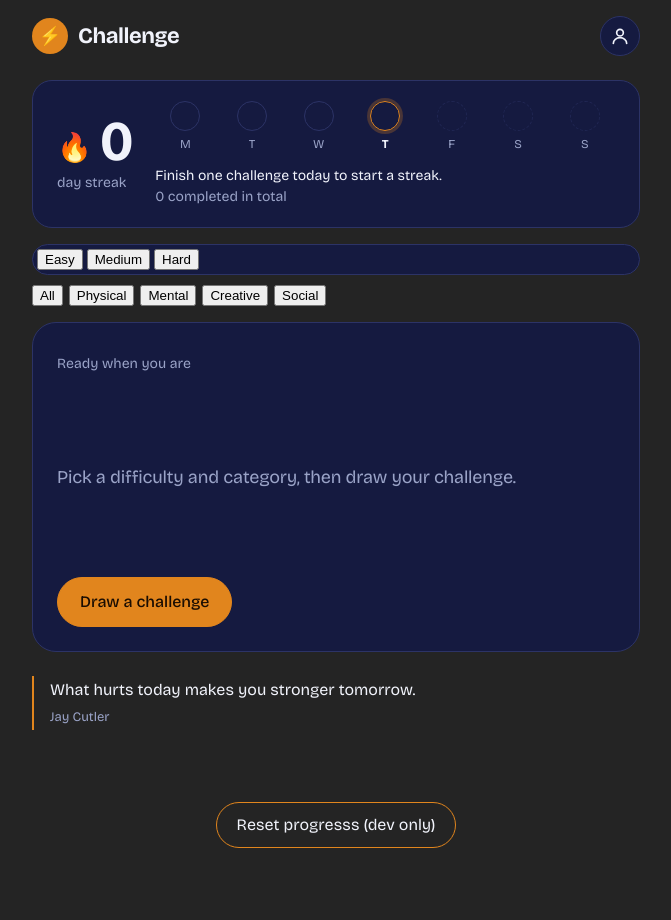
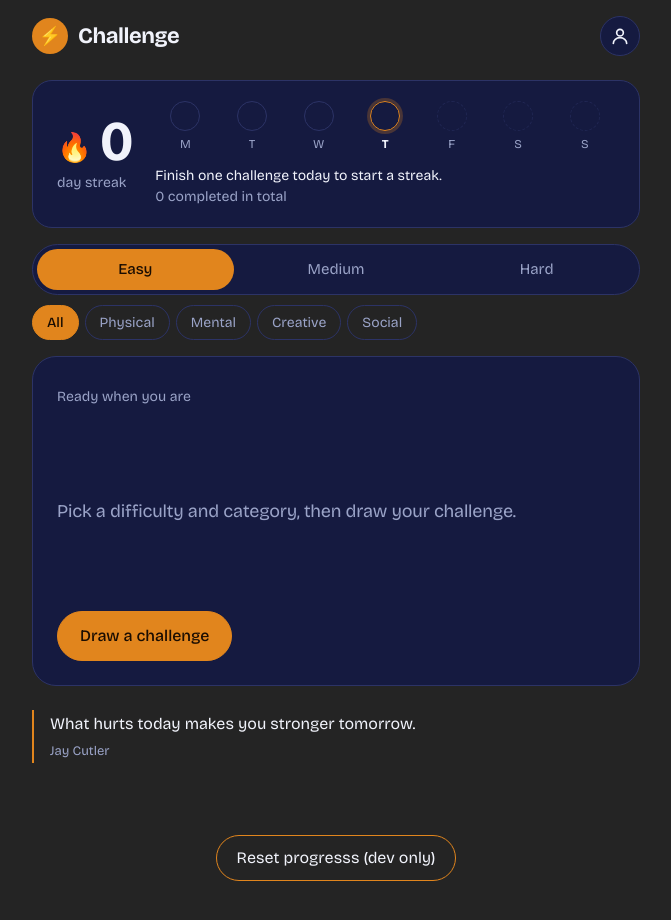
Before and after one commit to robertoandino/challenge-me, a React (Vite) app: page / in a window 1280 px wide. Shown: the top 920 px of the page, without its empty margins (304-975 px from the left). Before the commit the page ends 896 px from the top, so only its background shows below. Built offline with nearby package versions, Linux system fonts and the light colour scheme.

Commit message:
Fix typo

```diff
--- a/src/components/SegmentedControl/SegmentedControl.tsx
+++ b/src/components/SegmentedControl/SegmentedControl.tsx
@@ -26,7 +26,7 @@ function SegmentedControl<T extends string>({
                 <button
                     key={o.value}
                     type="button"
-                    className={`sc-options${o.value === value ? " is-on" : ""}`}
+                    className={`sc-option${o.value === value ? " is-on" : ""}`}
                     aria-pressed={o.value === value}
                     onClick={() => onChange(o.value)}
                 >
```
